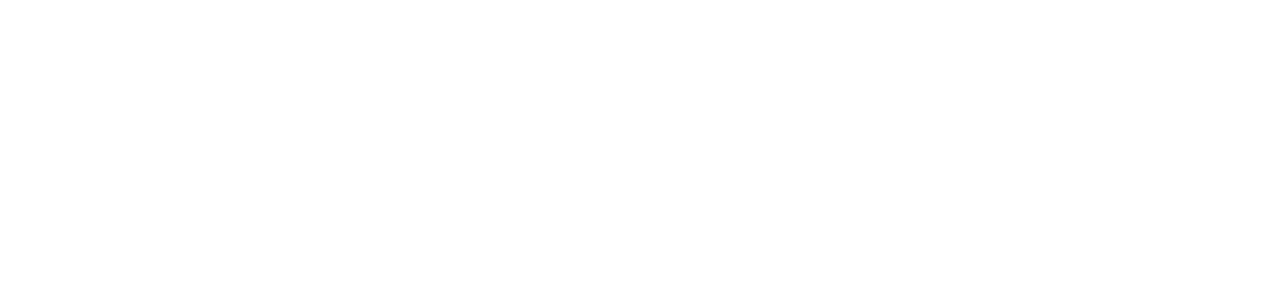
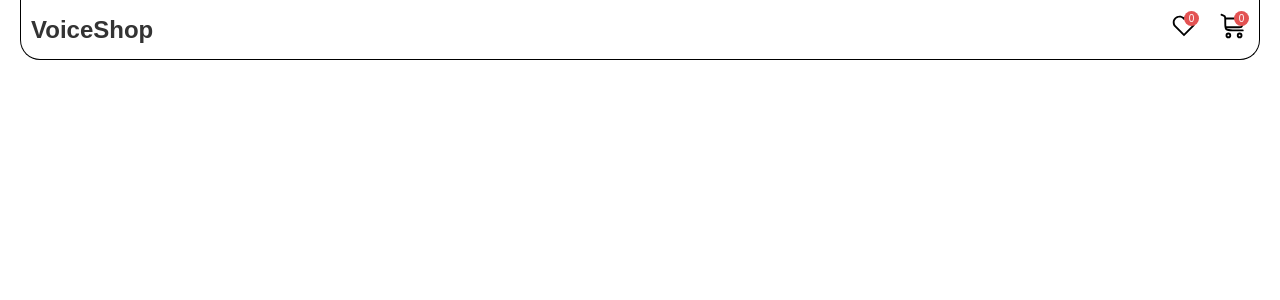
Before and after one commit to Lychil/VoiceShop, a React (Vite) app in the folder client/: page / in a window 1280 px wide. Shown: the top 300 px of the page. Built offline with nearby package versions, Linux system fonts and the light colour scheme.

Commit message:
header. Added a header

```diff
--- a/client/src/router/AppRoutes.tsx
+++ b/client/src/router/AppRoutes.tsx
@@ -1,11 +1,14 @@
-import {Routes, Route} from "react-router-dom";
+import { Routes, Route } from "react-router-dom";
+import Layout from "../shared/Layout";
 
 const AppRoutes = () => {
     return (
         <>
             <Routes>
-                <Route path="/" element={<></>}>
-
+                <Route path="/" element={<Layout />}>
+                    <Route path="home" element={<></>} />
+                    <Route path="favourites" element={<></>} />
+                    <Route path="cart" element={<></>} />
                 </Route>
             </Routes>
         </>
--- /dev/null
+++ b/client/src/shared/Header.tsx
@@ -0,0 +1,76 @@
+import styled from 'styled-components';
+import { Link } from 'react-router-dom'; //
+import favouriteImg from "../images/svg/favorite.svg";
+import cartImg from "../images/svg/cart.svg";
+import Logo from './Logo';
+
+const Wrapper = styled('header')`
+height: 60px;
+padding: 0 10px;
+display: flex;
+justify-content: space-between;
+align-items: center;
+border-bottom: 1px solid black;
+border-left: 1px solid black;
+border-right: 1px solid black;
+border-radius: 0 0 20px 20px;
+`;
+
+const Nav = styled('nav')`
+display: flex;
+align-items: center;
+column-gap: 20px;
+`;
+
+const NavItem = styled(Link)`
+position: relative;
+transition: 0.3s;
+
+&:hover {
+    margin-top: -5px;
+}
+`;
+
+const Icon = styled('img')`
+width: 30px;
+height: 30px;
+`;
+
+const Counter = styled('div')`
+position: absolute;
+display: flex;
+justify-content: center;
+align-items: center;
+font-size: 10px;
+top: 0;
+right: 0;
+width: 15px;
+height: 15px;
+border-radius: 50%;
+color: white;
+background-color: #e35252;
+`;
+
+const Header = () => {
+    return (
+        <Wrapper>
+            <Logo />
+            <Nav>
+                <NavItem to="/cart" title='избранное' >
+                    <Icon src={favouriteImg} alt='избранное' />
+                    <Counter>
+                        <span>0</span>
+                    </Counter>
+                </NavItem>
+                <NavItem to="/favorites" title='корзина'>
+                    <Icon src={cartImg} alt='корзина' />
+                    <Counter>
+                        <span>0</span>
+                    </Counter>
+                </NavItem>
+            </Nav>
+        </Wrapper>
+    );
+};
+
+export default Header;
--- /dev/null
+++ b/client/src/shared/Layout.tsx
@@ -0,0 +1,24 @@
+import styled from "styled-components"
+import { Outlet } from "react-router-dom";
+import { Container } from "../styles/styles";
+import Header from "./Header";
+
+const Wrapper = styled('div')`
+margin: 0 20px;
+display: flex;
+flex-direction: column;
+row-gap: 20px;
+`;
+
+export default function Layout() {
+    return (
+        <Container>
+            <Wrapper>
+                <Header />
+                <main>
+                    <Outlet />
+                </main>
+            </Wrapper>
+        </Container>
+    )
+}
--- /dev/null
+++ b/client/src/shared/Logo.tsx
@@ -0,0 +1,16 @@
+import { Link } from "react-router-dom";
+import styled from "styled-components";
+
+const Logotype = styled('h1')`
+font-size: 24px;
+font-weight: bold;
+margin: 0;
+`;
+
+export default function Logo() {
+    return (
+        <Link to="/home">
+            <Logotype>VoiceShop</Logotype>
+        </Link>
+    )
+}
--- /dev/null
+++ b/client/src/styles/styles.ts
@@ -0,0 +1,6 @@
+import styled from "styled-components";
+
+export const Container = styled('div')`
+max-width: 1440px;
+margin: 0 auto;
+`;
```
Also changed, not shown: client/src/images/svg/cart.svg (added), client/src/images/svg/favorite.svg (added).
